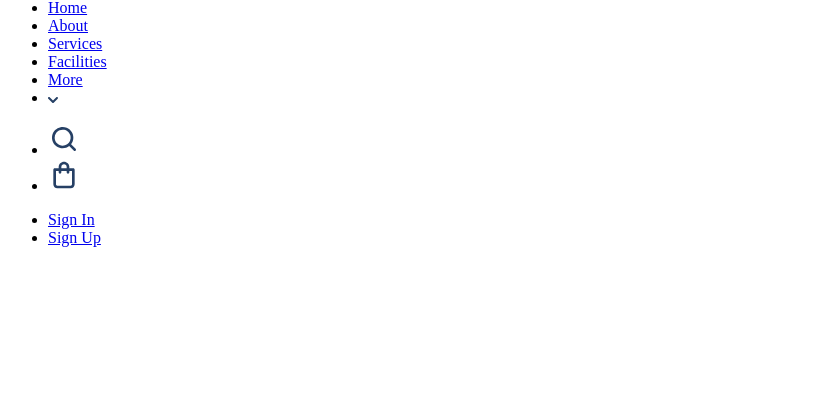
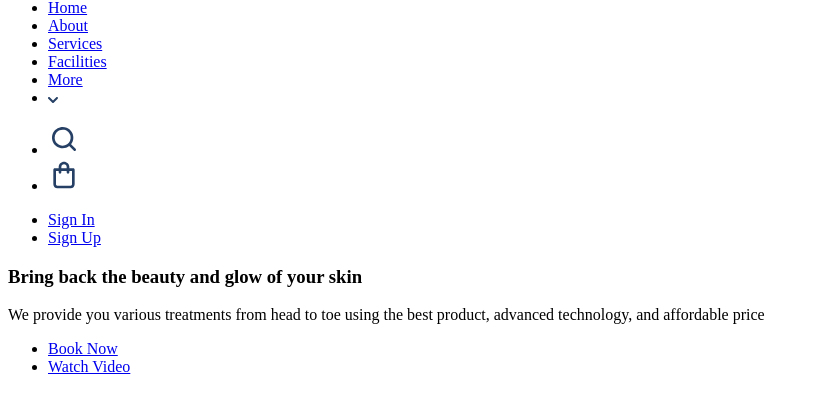
Before and after one commit to everdejesushernandezmoscote-dev/proyecto1, a website built with Vite: page index.html in a window 1280 px wide. Shown: the part 61-474 px from the top of the page, without its empty margins (0-819 px from the left). Built offline with nearby package versions, Linux system fonts and the light colour scheme.

Commit message:
codificando hero de mi pagina principal

```diff
--- a/index.html
+++ b/index.html
@@ -54,6 +54,21 @@
               </ul>
             </nav>
           </header>
+
+        <section class="hero">
+            <h1 class="hero__title">
+              Bring back the beauty and glow of your skin
+            </h1>
+            <p class="hero__subtitle">
+              We provide you various treatments from head to toe using the best product, advanced technology, and affordable price
+            </p>
+            <ul class="hero__button">
+              <li><a class="hero__button-button" href="#">Book Now</a></li>
+              <li><a class="hero__button-list" href="#">Watch Video</a></li>
+            </ul>
+
+        </section>
+
     </section>
 
 </body>
```
